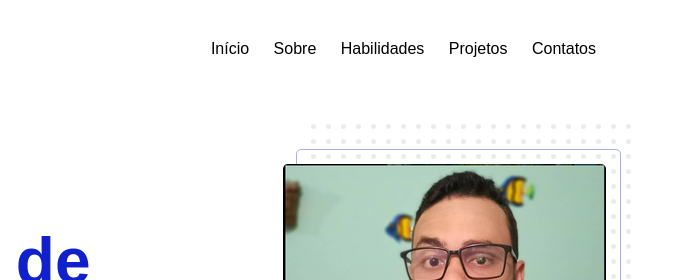
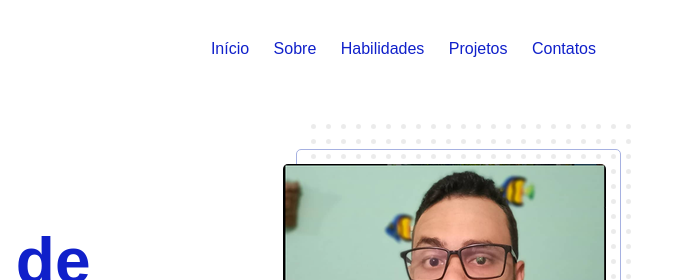
Before and after one commit to Alvaro-Heitor/Alvaro-Heitor.github.io, a plain HTML site: page index.html in a window 1280 px wide. Shown: the top 280 px of the page, 594-1280 px from the left. Drawn offline with Linux system fonts and the light colour scheme.

Commit message:
Add files via upload

```diff
--- a/css/components/navbar.css
+++ b/css/components/navbar.css
@@ -5,6 +5,7 @@
   width: 100%;
   z-index: 10;
   background-color: var(--white);
+  color:#1020ca;
 }
 
 .navbar .navbar__content {
```
Also changed, not shown: css/components/about.css (line endings or trailing spaces), css/components/footer.css (line endings or trailing spaces), css/components/header.css (line endings or trailing spaces), css/components/projects.css (line endings or trailing spaces), css/components/skills.css (line endings or trailing spaces).
